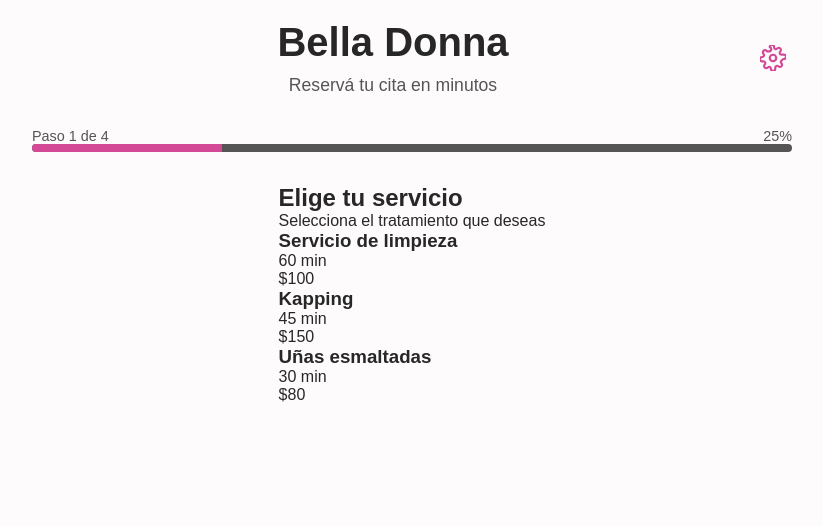
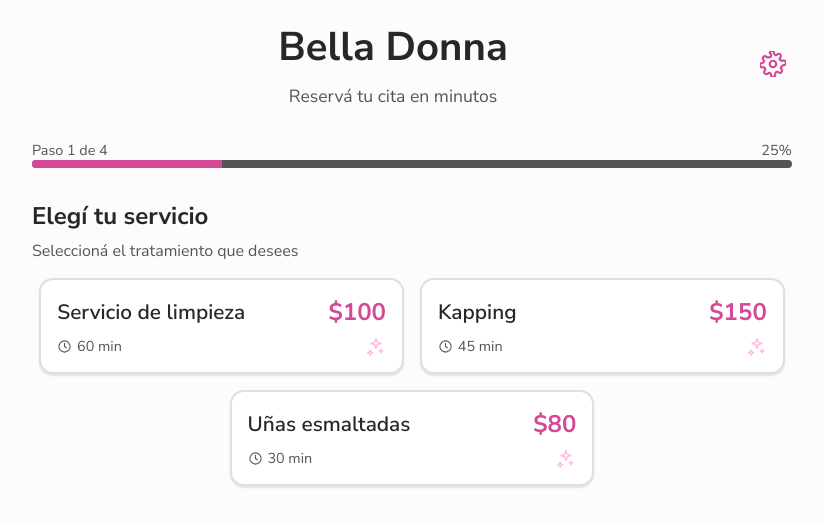
Before and after one commit to ingsahaderenzo/bella-donna, a React (Vite) app: page / in a window 1280 px wide. Shown: the top 526 px of the page, without its empty margins (228-1051 px from the left). Built offline with nearby package versions, Linux system fonts and the light colour scheme.

Commit message:
Finishing the service selection component

```diff
--- a/index.html
+++ b/index.html
@@ -3,6 +3,12 @@
     <head>
         <meta charset="UTF-8" />
         <link rel="icon" type="image/svg+xml" href="/vite.svg" />
+        <link rel="preconnect" href="https://fonts.googleapis.com" />
+        <link rel="preconnect" href="https://fonts.gstatic.com" crossorigin />
+        <link
+            href="https://fonts.googleapis.com/css2?family=Inter:ital,opsz,wght@0,14..32,100..900;1,14..32,100..900&family=Montserrat:ital,wght@0,100..900;1,100..900&family=Nunito+Sans:ital,opsz,wght@0,6..12,200..1000;1,6..12,200..1000&family=Roboto+Flex:opsz,wght,XOPQ,XTRA,YOPQ,YTDE,YTFI,YTLC,YTUC@8..144,100..1000,96,468,79,-203,738,514,712&display=swap"
+            rel="stylesheet"
+        />
         <meta name="viewport" content="width=device-width, initial-scale=1.0" />
         <title>Bella Donna</title>
     </head>
--- a/src/App.css
+++ b/src/App.css
@@ -6,6 +6,7 @@
     --primary: #d44996;
     --primary-dimmed: #ff93ce9d;
     --primary--on--secondary--bg: #ffffff;
+    --border: #b8b8b873;
 }
 
 /* Reset global */
@@ -14,6 +15,7 @@
     padding: 0;
     box-sizing: border-box;
     scroll-behavior: smooth;
+    font-family: "Nunito Sans", sans-serif;
 }
 
 html {
@@ -26,7 +28,6 @@ body {
     min-height: 100vh;
     background: var(--bg-color);
     color: var(--text-color);
-    font-family: "Inter", sans-serif;
     transition: background 0.3s ease, color 0.3s ease;
     margin: 0;
     padding: 0;
--- a/src/components/client/ServiceSelection.tsx
+++ b/src/components/client/ServiceSelection.tsx
@@ -3,6 +3,7 @@
 import { useEffect, useState } from "react";
 import type { Service } from "../../models/Service";
 import { getServices } from "../../services/servicesService";
+import style from "../../styles/components/client/ServiceSelection.module.css";
 
 type ServiceSelectionProps = {
     onServiceSelect: (service: Service) => void;
@@ -16,28 +17,69 @@ export function ServiceSelection({ onServiceSelect }: ServiceSelectionProps) {
     }, []);
 
     return (
-        <section>
-            <div>
-                <h2>Elige tu servicio</h2>
-                <p>Selecciona el tratamiento que deseas</p>
+        <section className={style.container}>
+            <div className={style.titleBox}>
+                <h2 className={style.title}>Elegí tu servicio</h2>
+                <p className={style.subtitle}>
+                    Seleccioná el tratamiento que desees
+                </p>
             </div>
 
-            <div>
+            <div className={style.servicesListContainer}>
                 {services.map((service) => (
                     <article
                         key={service.id}
                         onClick={() => onServiceSelect(service)}
+                        className={style.serviceCard}
                     >
-                        <div>
-                            <div>
-                                <h3>{service.name}</h3>
-                                <div>
-                                    <span>{service.duration} min</span>
-                                </div>
-                            </div>
-                            <div>
+                        <div className={style.serviceCardContent}>
+                            <h3 className={style.serviceCardTitle}>
+                                {service.name}
+                            </h3>
+                            <div className={style.serviceCardPrice}>
                                 <span>${service.price}</span>
                             </div>
+                        </div>
+
+                        <div className={style.serviceCardSecondRow}>
+                            <div className={style.serviceCardDurationContainer}>
+                                {/* Clock SVG */}
+                                <svg
+                                    width={15}
+                                    height={15}
+                                    viewBox="0 0 24 24"
+                                    fill="none"
+                                    stroke="currentColor"
+                                    strokeWidth="1.7"
+                                    strokeLinecap="round"
+                                    strokeLinejoin="round"
+                                    className={style.clock}
+                                >
+                                    <circle cx="12" cy="12" r="9" />
+                                    <polyline points="12 7 12 12 15 14" />
+                                </svg>
+
+                                <span className={style.duration}>
+                                    {service.duration} min
+                                </span>
+                            </div>
+
+                            {/* Sparkles SVG */}
+                            <svg
+                                width={20}
+                                height={20}
+                                viewBox="0 0 24 24"
+                                fill="none"
+                                stroke="currentColor"
+                                strokeWidth="1.7"
+                                strokeLinecap="round"
+                                strokeLinejoin="round"
+                                className={style.sparkles}
+                            >
+                                <path d="M12 3l1.5 4.5L18 9l-4.5 1.5L12 15l-1.5-4.5L6 9l4.5-1.5L12 3z" />
+                                <path d="M5 17l1 2 2 1-2 1-1 2-1-2-2-1 2-1 1-2z" />
+                                <path d="M18 16l.5 1.5L20 18l-1.5.5L18 20l-.5-1.5L16 18l1.5-.5z" />
+                            </svg>
                         </div>
                     </article>
                 ))}
--- a/src/styles/ClientPage.module.css
+++ b/src/styles/ClientPage.module.css
@@ -1,7 +1,7 @@
 .container {
     display: flex;
     flex-direction: column;
-    align-items: center;
+    align-items: stretch;
     padding: 20px;
     font-family: Arial, sans-serif;
     max-width: 800px;
--- /dev/null
+++ b/src/styles/components/client/ServiceSelection.module.css
@@ -0,0 +1,110 @@
+.container {
+    display: flex;
+    flex-direction: column;
+    gap: 1rem;
+    align-items: center;
+    width: 100%;
+}
+
+/*Section of the title*/
+.titleBox {
+    display: flex;
+    flex-direction: column;
+    text-align: left;
+    gap: 0.5rem;
+    align-self: flex-start;
+}
+
+.title {
+    font-size: 1.5rem;
+    font-weight: bold;
+    color: var(--text-color);
+}
+
+.subtitle {
+    font-size: 1rem;
+    color: var(--text-secondary-color);
+}
+
+/*Services list*/
+.servicesListContainer {
+    display: flex;
+    flex-wrap: wrap;
+    gap: 1rem;
+    justify-content: center;
+    width: 100%;
+    flex-wrap: wrap;
+}
+
+.serviceCard {
+    background: var(--primary--on--secondary--bg);
+    border: 2px solid var(--border);
+    border-radius: 14px;
+    padding: 1rem;
+    width: 48%;
+    cursor: pointer;
+    min-width: 300px;
+    display: flex;
+    flex-direction: column;
+    gap: 0.5rem;
+    box-shadow: 0 2px 2px rgba(0, 0, 0, 0.1);
+    transition: all 0.15s ease;
+}
+
+.serviceCardContent {
+    display: flex;
+    flex-direction: row;
+    gap: 0.5rem;
+    width: 100%;
+    justify-content: space-between;
+    align-items: center;
+}
+
+.serviceCardTitle {
+    font-size: 1.3rem;
+    font-weight: 600;
+    color: var(--text-color);
+    transition: all 0.15s ease;
+}
+
+.serviceCardPrice {
+    font-size: 1.5rem;
+    font-weight: bold;
+    color: var(--primary);
+}
+
+.serviceCardSecondRow {
+    display: flex;
+    flex-direction: row;
+    width: 100%;
+    justify-content: space-between;
+    align-items: center;
+}
+
+.serviceCardDurationContainer {
+    display: flex;
+    flex-direction: row;
+    align-items: center;
+    gap: 0.3rem;
+}
+
+.clock {
+    color: var(--text-secondary-color);
+}
+
+.duration {
+    font-size: 0.9rem;
+    color: var(--text-secondary-color);
+}
+
+.sparkles {
+    color: var(--primary-dimmed);
+}
+
+.serviceCard:hover {
+    transition: all 0.15s ease;
+    border-color: var(--primary);
+    .serviceCardTitle {
+        color: var(--primary);
+    }
+}
```
